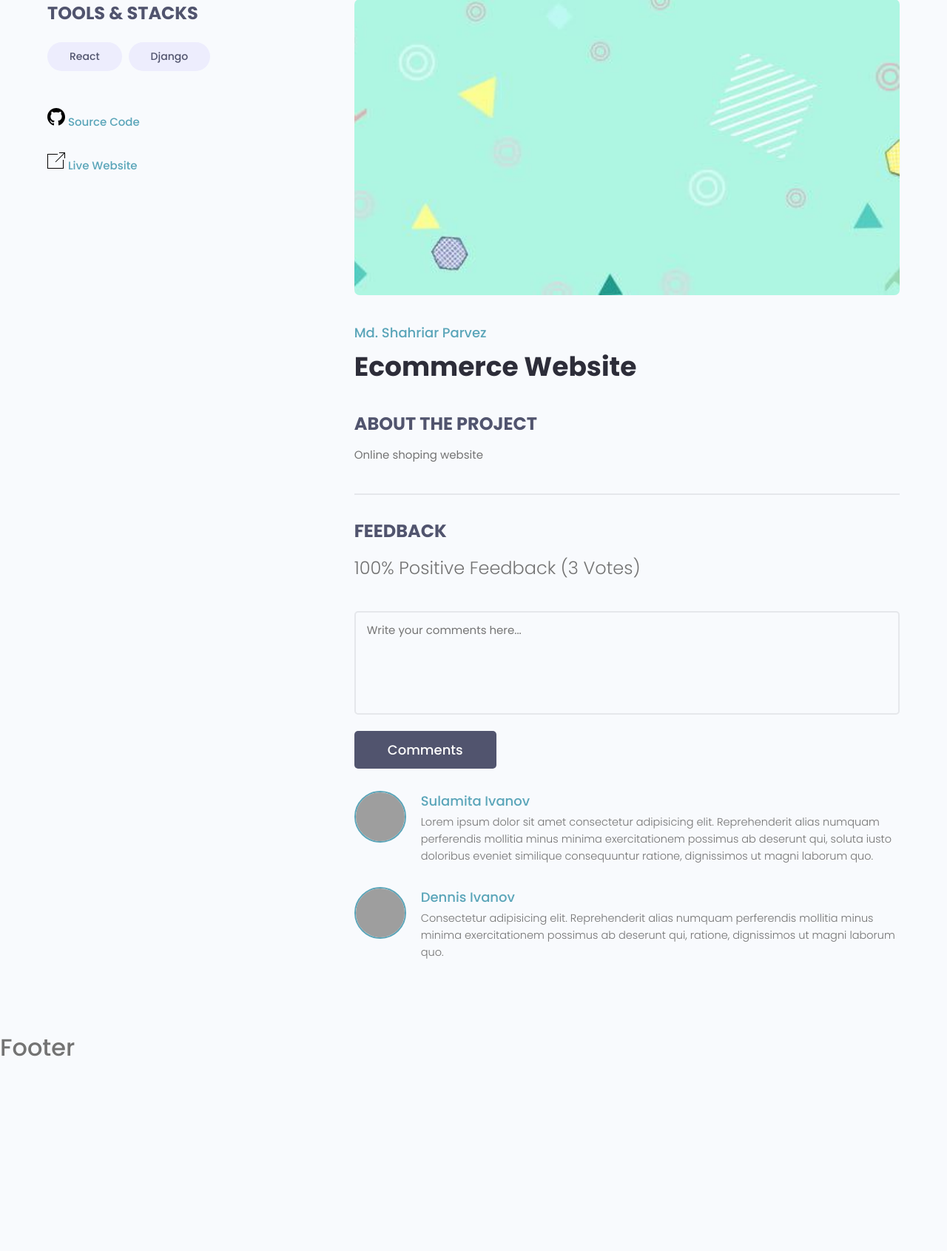
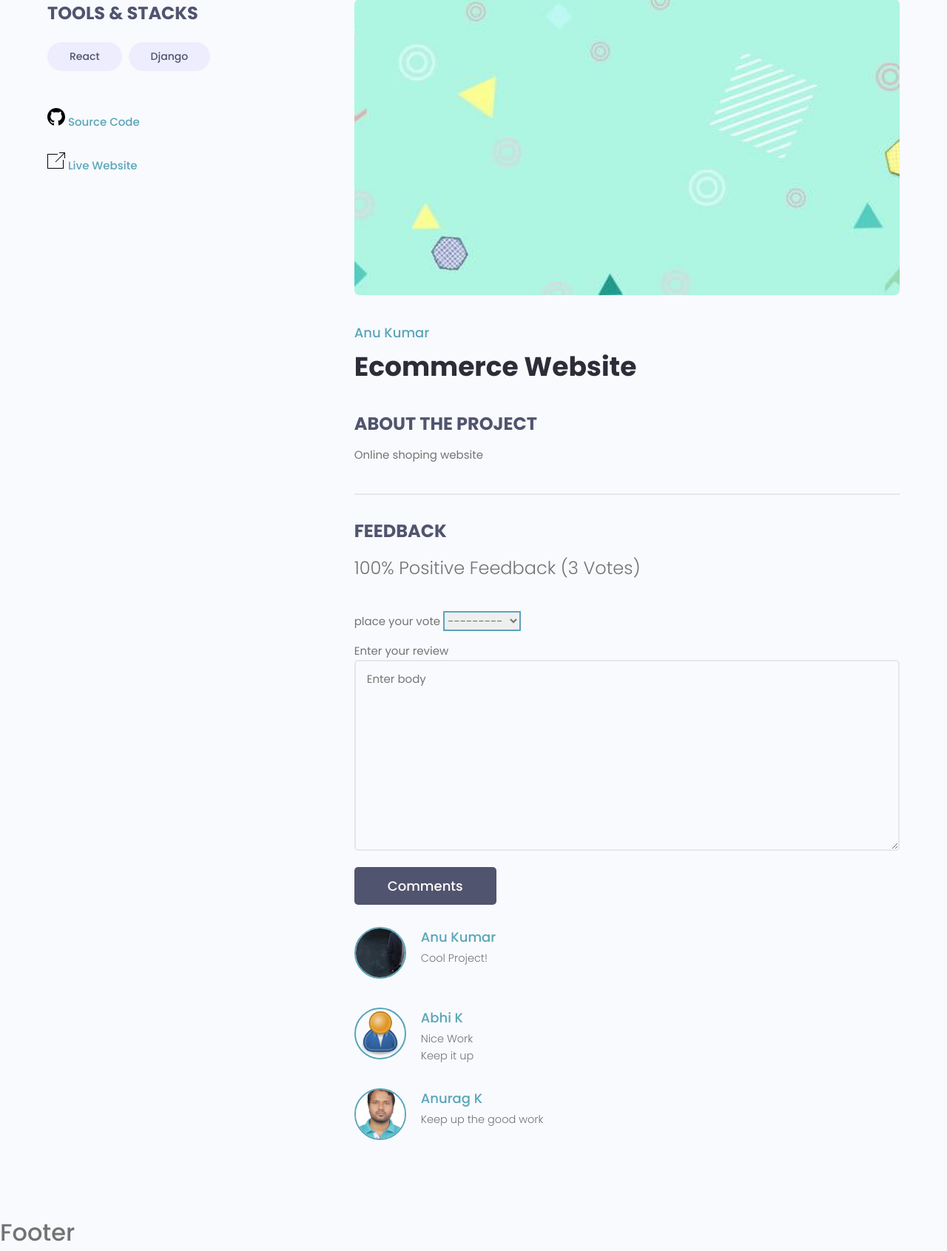
Before and after one commit to anuragabcr/DevMingle, a Django app: page /project/43425bad-3dc3-4a8c-86fb-543fd0b0b77f in a window 1280 px wide. Shown: the part 108-1799 px from the top of the page at 74% size. Before the commit the page ends 1536 px from the top, so only its background shows below. Run offline with Django 4.2, Linux system fonts and the light colour scheme; a user stored in the database is signed in; data comes from the database, SQL or seed files in the repository; both versions use the stored data as it was after the commit; grey boxes are pictures that could not be loaded.

Commit message:
review added

```diff
--- a/projects/forms.py
+++ b/projects/forms.py
@@ -1,6 +1,6 @@
 from django.forms import ModelForm
 from django import forms
-from .models import Project
+from .models import Project, Review
 
 
 class ProjectForm(ModelForm):
@@ -16,3 +16,20 @@
 
         for name, field in self.fields.items():
             field.widget.attrs.update({'class': 'input input--text', 'placeholder': 'Enter '+name, 'id': name})
+
+
+class ReviewForm(ModelForm):
+    class Meta:
+        model = Review
+        fields = ['value', 'body']
+
+        labels = {
+            'value': 'place your vote',
+            'body': 'Enter your review',
+        }
+
+    def __init__(self, *args, **kwargs):
+        super(ReviewForm, self).__init__(*args, **kwargs)
+
+        for name, field in self.fields.items():
+            field.widget.attrs.update({'class': 'input input--text', 'placeholder': 'Enter '+name, 'id': name})
--- a/projects/models.py
+++ b/projects/models.py
@@ -20,7 +20,21 @@
         return self.title
 
     class Meta:
-        ordering = ['created']
+        ordering = ['-vote_ratio', '-vote_total', 'title']
+
+    @property
+    def reviewers(self):
+        queryset = self.review_set.all().values_list('owner__id', flat=True)
+        return queryset
+
+    @property
+    def updateReview(self):
+        reviews = self.review_set.all()
+        up_votes = reviews.filter(value='UP')
+
+        self.vote_total = reviews.count()
+        self.vote_ratio = (up_votes.count()/reviews.count()) * 100
+        self.save()
 
 
 class Review(models.Model):
@@ -28,12 +42,15 @@
         ('UP', 'Up Vote'),
         ('DOWN', 'Down Vote'),
     )
-    # Owner
+    owner = models.ForeignKey(Profile, on_delete=models.CASCADE, null=True, blank=True)
     project = models.ForeignKey(Project, on_delete=models.CASCADE)
     body = models.TextField(null=True, blank=True)
     value = models.CharField(max_length=20, choices=VOTE_TYPE)
     created = models.DateTimeField(auto_now_add=True)
     id = models.UUIDField(default=uuid.uuid4, unique=True, primary_key=True, editable=False)
+
+    class Meta:
+        unique_together = [['owner', 'project']]
 
     def __str__(self):
         return self.value
--- a/projects/templates/projects/project.html
+++ b/projects/templates/projects/project.html
@@ -29,7 +29,7 @@
         </div>
         <div class="column column--2of3">
           <img class="singleProject__preview" src="{{project.featured_image.url}}" alt="portfolio thumbnail" />
-          <a href="profile.html" class="singleProject__developer">Md. Shahriar Parvez</a>
+          <a href="profile.html" class="singleProject__developer">{{project.owner.name}}</a>
           <h2 class="singleProject__title">{{project.title}}</h2>
           <h3 class="singleProject__subtitle">About the Project</h3>
           <div class="singleProject__info">
@@ -42,42 +42,36 @@
               {{project.vote_ratio}}% Positive Feedback ({{project.vote_total}} Vote{{ project.vote_total|pluralize:"s" }})
             </h5>
 
-            <form class="form" action="#" method="POST">
-              <!-- Textarea -->
-              <div class="form__field">
-                <label for="formInput#textarea">Comments: </label>
-                <textarea class="input input--textarea" name="message" id="formInput#textarea"
-                  placeholder="Write your comments here..."></textarea>
-              </div>
+            {% if request.user.profile.id not in project.reviewers and request.user.profile is not project.owner and request.user.is_authenticated %}
+            <form class="form" action="{% url 'project' project.id %}" method="POST">
+              {% csrf_token %}
+              {% for field in form %}
+                <div class="form__field">
+                  {{field.label}}
+                  {{field}}
+                </div>
+              {% endfor %}
               <input class="btn btn--sub btn--lg" type="submit" value="Comments" />
             </form>
+            {% endif %}
+
             <div class="commentList">
+              {% for review in project.review_set.all %}
+              {% if review.body %}
               <div class="comment">
-                <a href="profile.html">
+                <a href="{% url 'profile' review.owner.id %}">
                   <img class="avatar avatar--md"
-                    src="https://pbs.twimg.com/profile_images/1335382240931368961/b3wSZKj4_400x400.jpg" alt="user" />
+                    src="{{review.owner.profile_image.url}}" alt="user" />
                 </a>
                 <div class="comment__details">
-                  <a href="profile.html" class="comment__author">Sulamita Ivanov</a>
+                  <a href="{% url 'profile' review.owner.id %}" class="comment__author">{{review.owner.name}}</a>
                   <p class="comment__info">
-                    Lorem ipsum dolor sit amet consectetur adipisicing elit. Reprehenderit alias numquam perferendis
-                    mollitia minus minima exercitationem possimus ab deserunt qui, soluta iusto doloribus eveniet
-                    similique consequuntur ratione, dignissimos ut magni laborum quo.
+                    {{review.body|linebreaksbr}}
                   </p>
                 </div>
               </div>
-              <div class="comment">
-                <a href="profile.html">
-                  <img class="avatar avatar--md" src="https://avatars.githubusercontent.com/u/33843378" alt="user" />
-                </a>
-                <div class="comment__details">
-                  <a href="profile.html" class="comment__author">Dennis Ivanov</a>
-                  <p class="comment__info">
-                    Consectetur adipisicing elit. Reprehenderit alias numquam perferendis mollitia minus minima
-                    exercitationem possimus ab deserunt qui, ratione, dignissimos ut magni laborum quo.
-                  </p>
-                </div>
-              </div>
+              {% endif %}
+              {% endfor %}
             </div>
           </div>
         </div>
--- a/projects/views.py
+++ b/projects/views.py
@@ -2,8 +2,9 @@
 from django.contrib.auth.decorators import login_required
 from django.db.models import Q
 from django.core.paginator import Paginator, PageNotAnInteger, EmptyPage
+from django.contrib import messages
 from .models import Project, Tag
-from .forms import ProjectForm
+from .forms import ProjectForm, ReviewForm
 
 
 def projects(request):
@@ -30,7 +31,21 @@
 def project(request, pk):
     data = Project.objects.get(id=pk)
     tags = data.tags.all()
-    return render(request, 'projects/project.html', {'project': data, 'tags': tags})
+    form = ReviewForm()
+    if request.method == 'POST':
+        form = ReviewForm(request.POST)
+        if form.is_valid():
+            review = form.save(commit=False)
+            review.project = data
+            review.owner = request.user.profile
+            review.save()
+            data.updateReview
+            messages.success(request, 'Review Created')
+        else:
+            messages.error(request, form.errors or 'Error occurred during review')
+        return redirect('project', pk=data.id)
+
+    return render(request, 'projects/project.html', {'project': data, 'tags': tags, 'form': form})
 
 
 @login_required(login_url='login')
--- a/static/uikit/app.js
+++ b/static/uikit/app.js
@@ -8,7 +8,6 @@
         let target = event.target
         if(target.classList.contains('alert__close')) {
             alertWrapper.style.display = 'none'
-            alert("Button clicked!");
         }
     });
 });
--- a/templates/main.html
+++ b/templates/main.html
@@ -20,7 +20,7 @@
         {% for message in messages %}
             <div class="alert alert--{{message.tags}}">
                 <p class="alert__message">{{ message }}</p>
-                <button class="alert__close">Close</button>
+                <button class="alert__close">X</button>
             </div>
         {% endfor %}
 
```
Also changed, not shown: db.sqlite3, projects/migrations/0005_alter_project_options_review_owner_and_more.py (added), users/migrations/0005_alter_profile_options.py (added).
